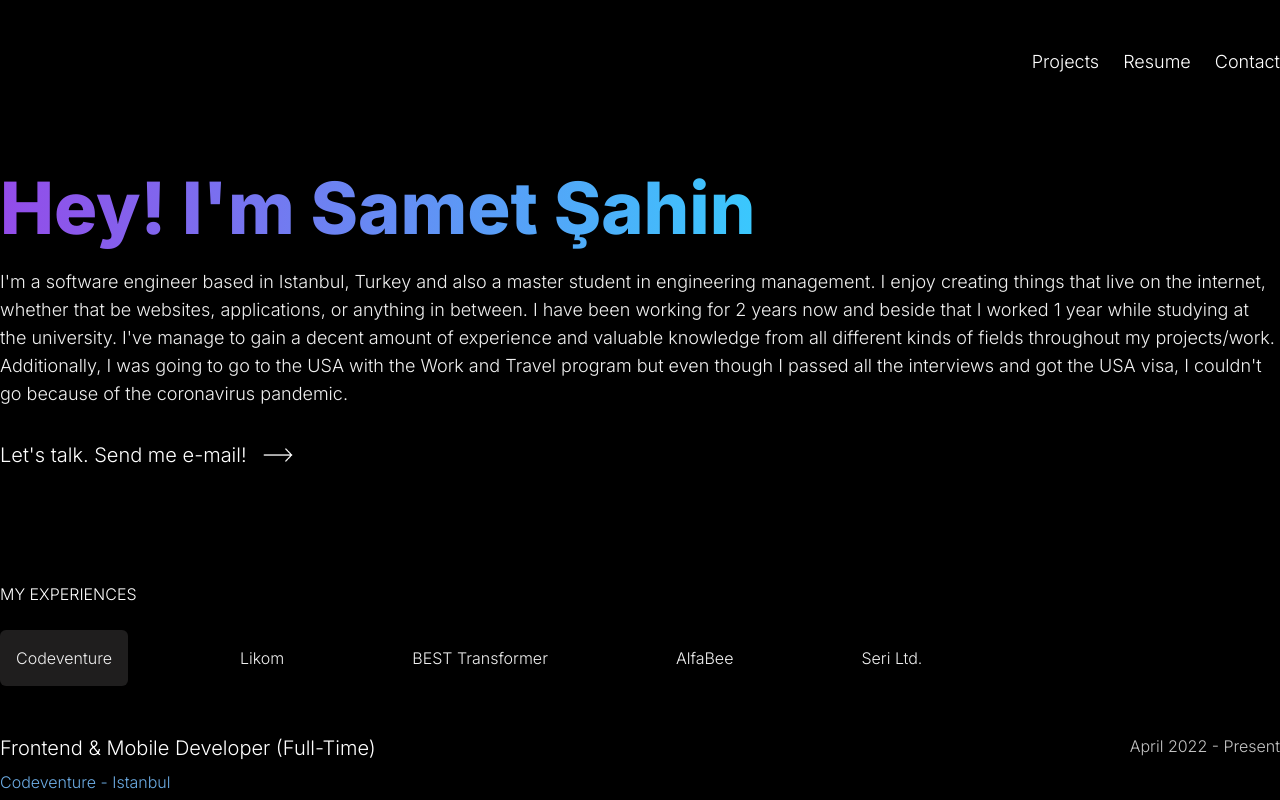
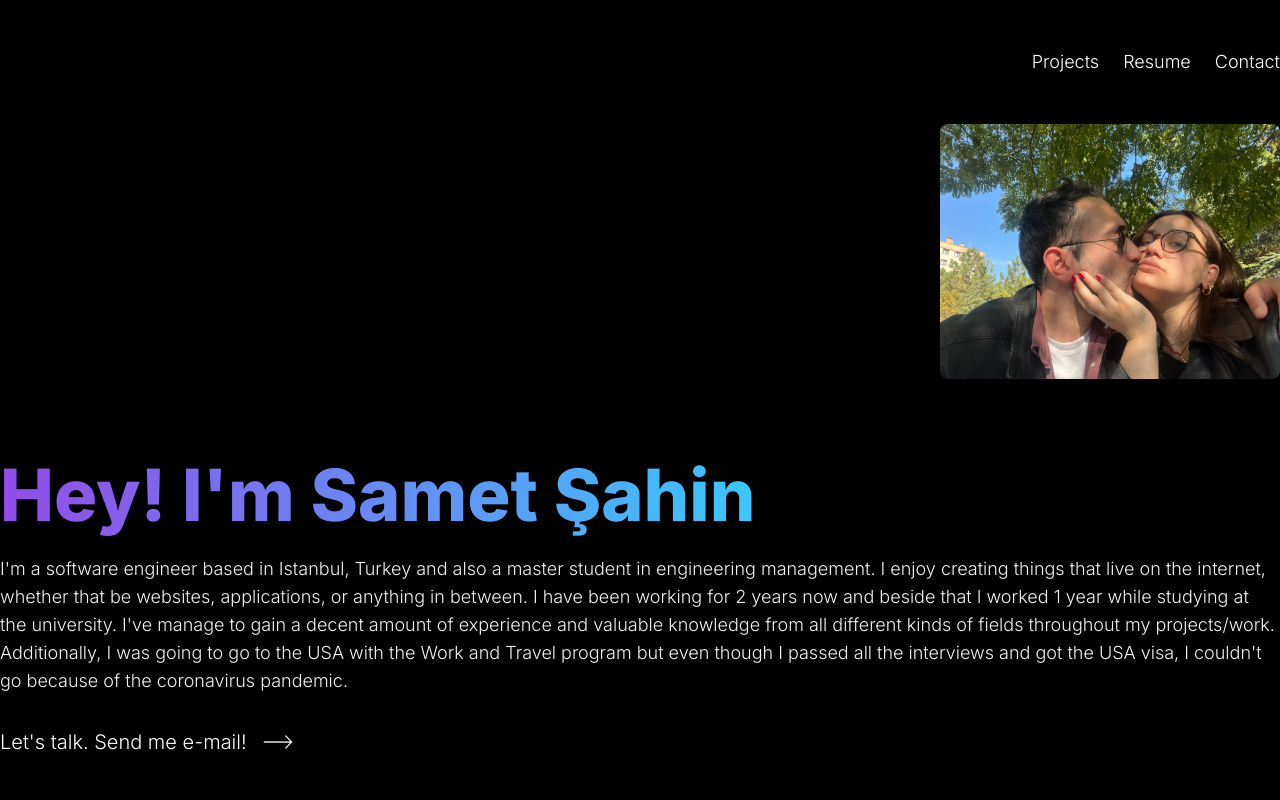
Before and after one commit to sametcl2/sametcl2.github.io, a Next.js app: page / in a window 1280 px wide. Shown: the top 800 px of the page. Built offline with nearby package versions, Linux system fonts and the light colour scheme.

Commit message:
image added

```diff
--- a/src/app/page.tsx
+++ b/src/app/page.tsx
@@ -25,6 +25,15 @@ export default function Home() {
         </a>
       </nav>
       <div className="py-8">
+        <div className="flex flex-row justify-center md:justify-end">
+          <Image
+            src="/ayse.jpeg"
+            width={340}
+            height={340}
+            className="rounded-lg mb-8"
+            alt="Picture of the author"
+          />
+        </div>
         <p className="lg:w-full xl:w-2/3 h-auto md:h-44 lg:h-24 xl:24 text-5xl md:text-7xl leading-tight text-center md:text-start md:mt-12 font-extrabold bg-clip-text text-transparent bg-gradient-to-r from-purple via-lightblue to-pink animate-text">
           {"Hey! I'm Samet Şahin"}
         </p>
```
Also changed, not shown: public/ayse.jpeg (added).
